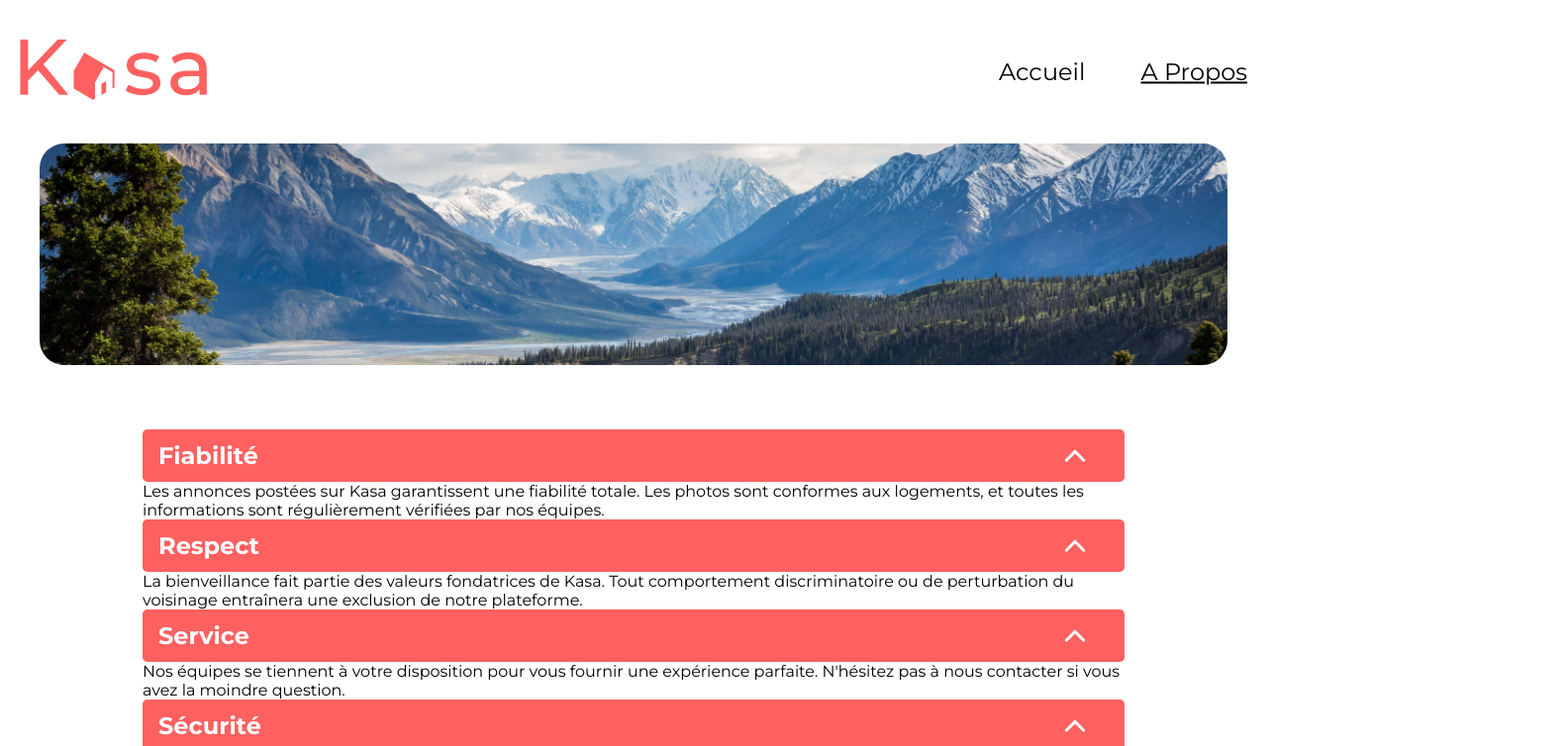
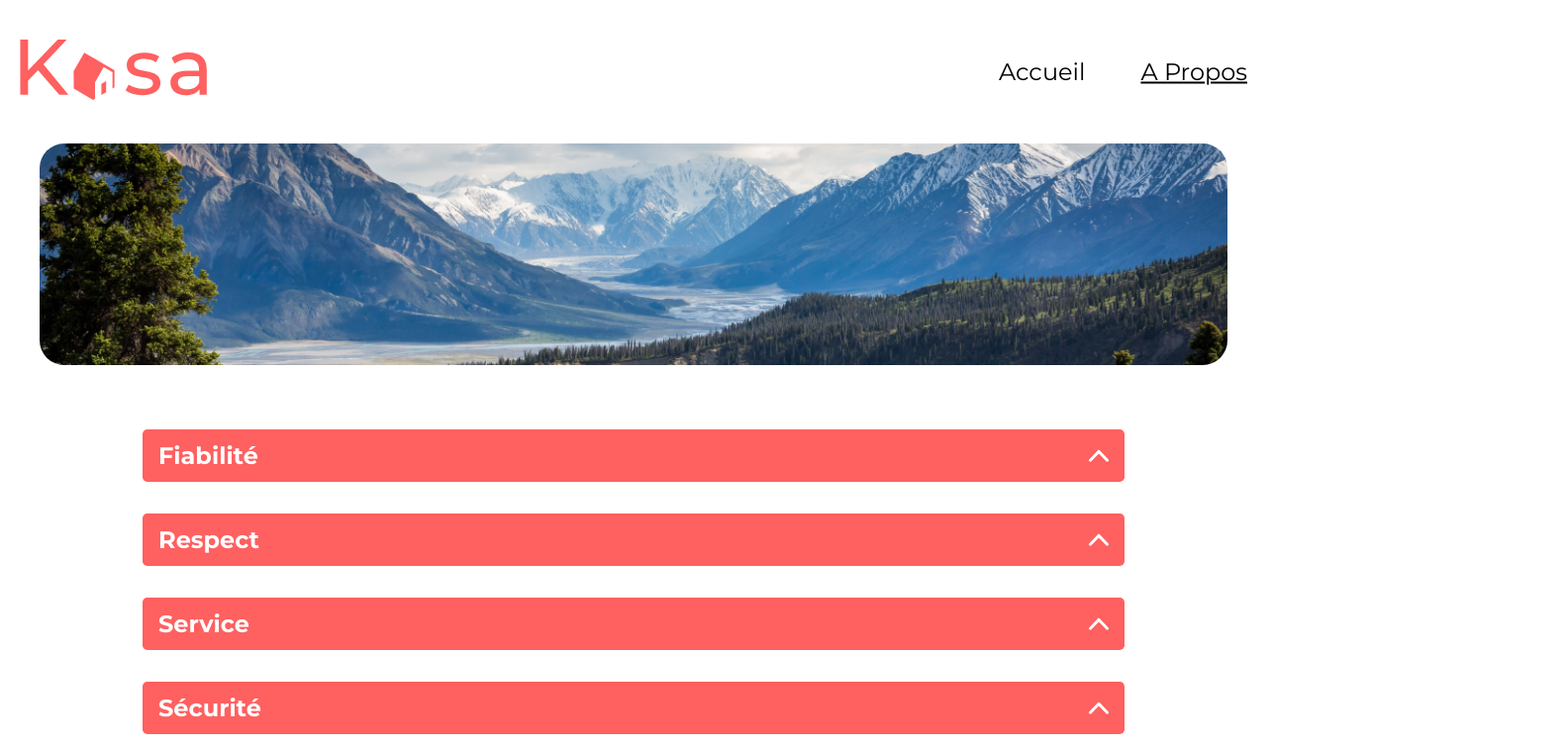
Before and after one commit to marsodeb/P7-Kasa, a React (Create React App) app: page /a-propos in a window 1280 px wide. Shown: the top 754 px of the page at 99% size, 1582 px wide, since content can reach past the window. Built offline with nearby package versions, Linux system fonts and the light colour scheme.

Commit message:
adding collapse components + style

```diff
--- a/src/components/Collapse/collapse.jsx
+++ b/src/components/Collapse/collapse.jsx
@@ -1,15 +1,23 @@
 import './collapse.scss'
 import arrow from '../../assets/collapse_arrow.svg'
+import React, { useState } from 'react';
 
 function Collapse({ title, content }) {
 
+    const [isActive, setIsActive] = useState(false);
+
+
+    const handleToggle = () => {
+        setIsActive(!isActive);
+    };
+
     return (
         <div className='collapse'>
-            <div className='collapse-button'>
+            <div className='collapse-button' onClick={handleToggle}>
                 <h1 className='collapse-title'>{title}</h1>
-                <img src={arrow} className='collapse-arrow' alt='Flèche'></img>
+                <img src={arrow} className={`collapse-arrow ${isActive ? 'rotate' : ''}`} alt='Flèche'></img>
             </div>
-            <div className='collapse-content'>
+            <div className={`collapse-content ${isActive ? 'active' : ''}`}>
                 <p className='collapse-txt'>{content}</p>
             </div>
         </div>
--- a/src/components/Collapse/collapse.scss
+++ b/src/components/Collapse/collapse.scss
@@ -2,7 +2,7 @@
 
 .collapse {
     width: 80%;
-    margin: 0 auto;
+    margin: 0 auto 2rem auto;
 
     &-button {
         height: 3.3rem;
@@ -11,11 +11,18 @@
         display: flex;
         align-items: center;
         border-radius: 0.3rem;
+        padding-left: 1rem;
+        z-index: 1;
+        user-select: none;
+        cursor: pointer;
+    }
+
+    &:hover {
+        filter: brightness(1.2);
     }
 
     &-title {
         color: $whiteKasa;
-        padding-left: 1rem;
         font-size: 1.5rem;
         font-weight: 700;
     }
@@ -23,10 +30,30 @@
     &-arrow {
         height: 0.8rem;
         position: absolute;
-        right: -45%;
+        right: 0;
+        width: auto;
+        padding: 1rem;
+        transition: transform .3s;
+    }
+
+    .rotate {
+        transform: rotate(180deg);
+    }
+
+    &-content {
+        background-color: $greyKasa;
+        max-height: 0;
+        overflow: hidden;
+        transition: max-height .3s ease;
     }
 
     &-txt {
         margin: 0;
+        padding: 1rem;
+    }
+
+    .active {
+        max-height: 5rem;
+        overflow: visible;
     }
 }
```
